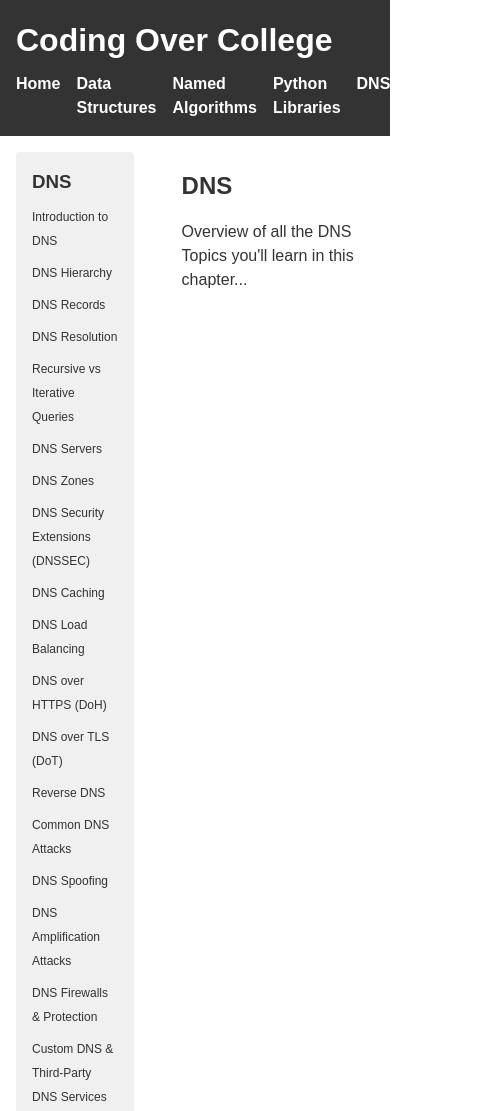
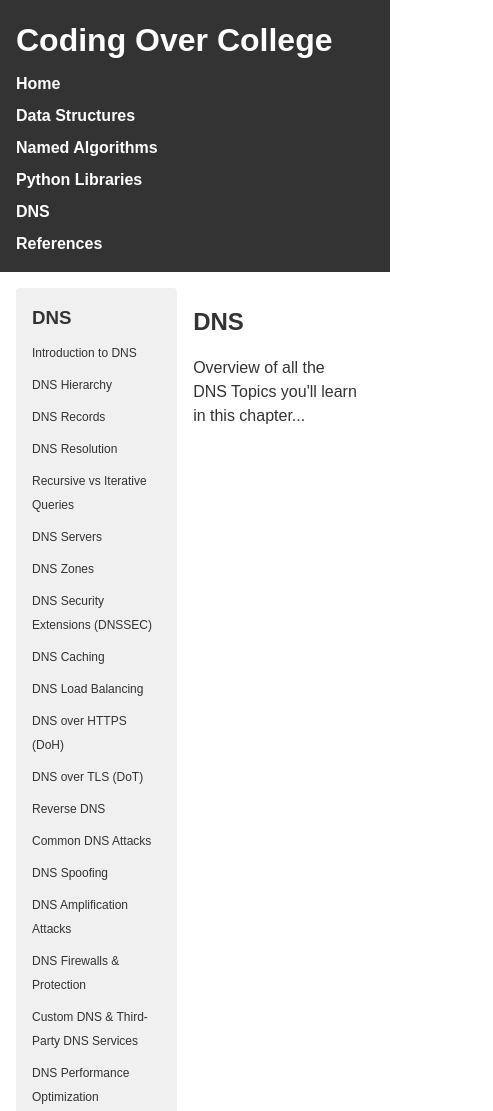
Before and after one commit to Eli-loft/CodingOverCollege, a plain HTML site: page Chapters/DNS/DNS.html in a window 390 px wide. Shown: the top 1111 px of the page, 493 px wide, since content can reach past the window. Drawn offline with Linux system fonts and the light colour scheme.

Commit message:
Force update GitHub Pages

```diff
--- a/style.css
+++ b/style.css
@@ -1,6 +1,4 @@
-/* ============ Github wont update my css file ============== */
-
-/* ================== RESET & BASIC STYLES ================== */
+/* ============ RESET & BASIC STYLES ============== */
 * {
   margin: 0;
   padding: 0;
@@ -13,7 +11,7 @@ body {
   color: #333;
 }
 
-/* ================== HEADER & TOP NAV ================== */
+/* ============ HEADER & TOP NAV ============== */
 header {
   background-color: #333;
   color: #fff;
@@ -28,8 +26,16 @@ header h1 {
 .top-nav ul {
   list-style: none;
   display: flex;
+  /* Enable wrapping in case the screen is too narrow */
+  flex-wrap: wrap;
   gap: 1rem;
   margin-top: 0.5rem;
+  padding-left: 0;  /* remove default padding if needed */
+}
+
+.top-nav li {
+  /* For small screens, it's sometimes helpful to remove default margins
+     and let the gap or media query handle spacing */
 }
 
 .top-nav a {
@@ -41,14 +47,13 @@ header h1 {
 .top-nav a:hover {
   text-decoration: underline;
 }
-/* ================== Container holding M ================== */
+
+/* ============ MAIN LAYOUT WITH SIDEBAR ============== */
 .container {
   display: flex;        /* Places children side by side */
   margin: 1rem;         /* Optional spacing around the container */
 }
 
-
-/* ================== MAIN LAYOUT WITH SIDEBAR ================== */
 main {
   display: flex; /* Places aside (sidebar) and the main content side-by-side */
   margin: 1rem;
@@ -104,3 +109,23 @@ main section h2 {
 main section p {
   margin-bottom: 1rem;
 }
+
+/* ============ RESPONSIVE MEDIA QUERIES ============== */
+@media (max-width: 768px) {
+  /* Stack the sidebar on top of the main content on smaller screens */
+  main {
+    flex-direction: column;
+  }
+
+  .chapter-sidebar {
+    width: 100%;
+    margin-right: 0;
+    margin-bottom: 1rem;
+  }
+
+  /* Change the nav layout for better fit on small screens */
+  .top-nav ul {
+    flex-direction: column;
+    gap: 0.5rem;
+  }
+}
```
